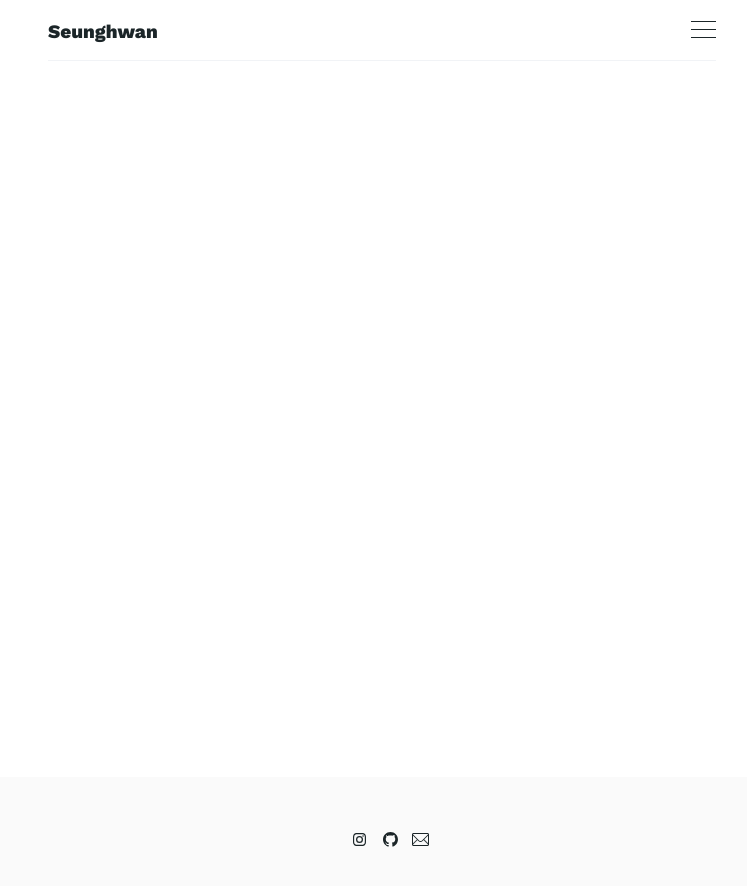
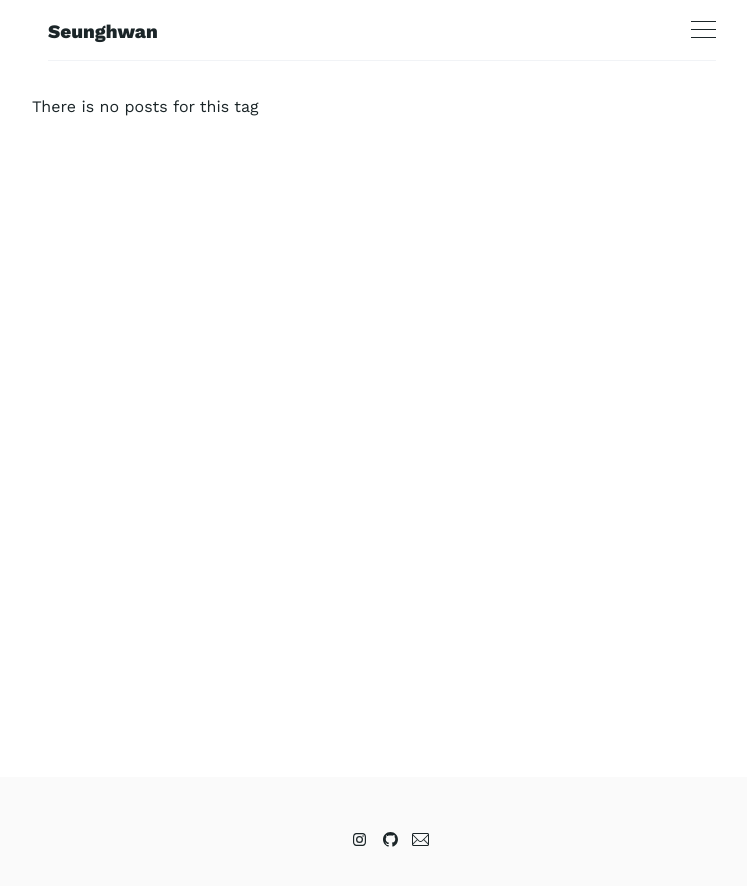
Before and after one commit to tjrichard/tjrichard.github.io, a Jekyll site: the page built from tag/data.html, in a window 1280 px wide. Shown: the top 886 px of the page, without its empty margins (258-1005 px from the left). Built offline with Jekyll 4.4.1, drawn with Linux system fonts in a browser that asks for light colours.

Commit message:
Update tag_page.html

```diff
--- a/_layouts/tag_page.html
+++ b/_layouts/tag_page.html
@@ -4,7 +4,7 @@ layout: default
 
 <div class='o-wrapper'>
   <div class='o-grid'>
-  <!-- {% if site.tags contains site.tags[page.tag] %} -->
+  {% if site.tags[page.tag] %}
     {% for post in site.tags[page.tag] %}
         <div class='o-grid__col'>
           <a href='{{ post.url | prepend: site.baseurl }}' class='c-post-card {% if forloop.first == true %} c-post-card--first {% endif %} {% if forloop.last == true %} c-post-card--last {% endif %}'>
@@ -23,10 +23,10 @@ layout: default
 
         </div>
     {% endfor %}
-  <!-- {% else %}
-        <p class="c-text-center">
-          There is no posts for this tag
-        </p>
-  {% endif %} -->
+  {% else %}
+    <p class="c-text-center">
+      There is no posts for this tag
+    </p>
+  {% endif %}
   </div>
 </div>
```
